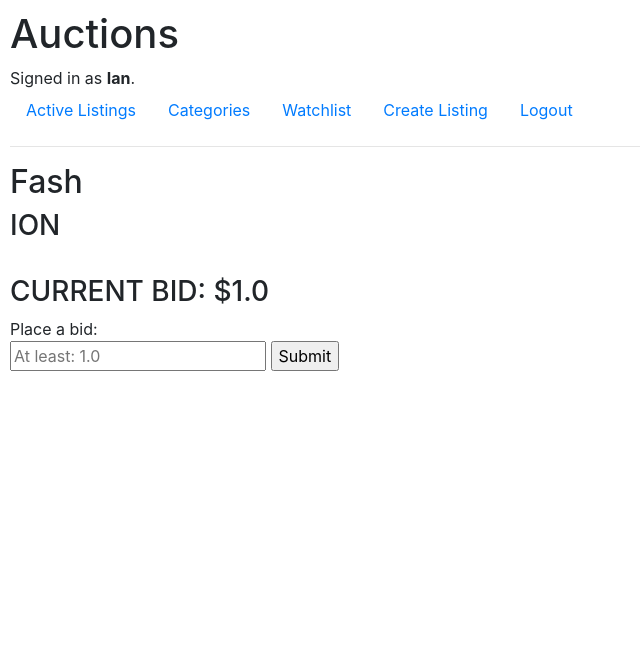
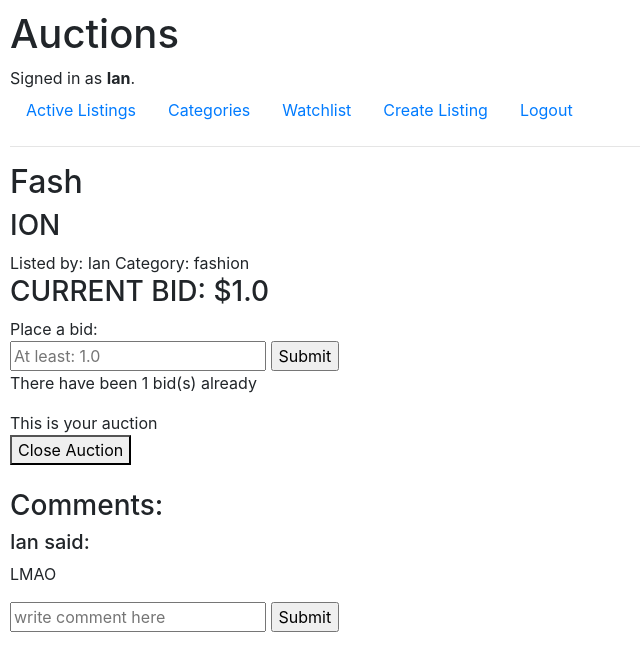
Before and after one commit to ithompson813/cs33week2, a Django app: a page that uses commerce/auctions/templates/auctions/listings/listing.html in a window 1280 px wide. Shown: the top 671 px of the page, without its empty margins (0-640 px from the left). Run offline with Django 3.2, Linux system fonts and the light colour scheme; a user stored in the database is signed in; data comes from the database, SQL or seed files in the repository; both versions use the stored data as it was after the commit; some libraries are stand-ins or nearby versions.

Commit message:
added comments & categories, cleaned up logic

```diff
--- a/commerce/auctions/models.py
+++ b/commerce/auctions/models.py
@@ -28,7 +28,7 @@ class Listing(models.Model):
     image = models.CharField(max_length=500, blank=True)
     is_active = models.BooleanField(default=True)
     category = models.CharField(max_length=64, choices=category_choices, default="none")
-    creator =  models.ForeignKey('User', on_delete=models.CASCADE)
+    creator =  models.ForeignKey('User', on_delete=models.CASCADE, null=True)
 
     def __str__(self):
         return f"{self.title}"
@@ -47,7 +47,12 @@ class Bid(models.Model):
 
 
 class Comment(models.Model):
-    pass
+    text = models.CharField(max_length=500, null=True)
+    writer = models.ForeignKey('User', on_delete=models.CASCADE, null=True)
+    item = models.ForeignKey('Listing', on_delete=models.CASCADE, null=True)
+
+    def __str__(self):
+        return f"Comment made by {self.writer} on {self.item}"
 
 
 class Category(models.Model):
--- a/commerce/auctions/templates/auctions/listings/listing.html
+++ b/commerce/auctions/templates/auctions/listings/listing.html
@@ -6,21 +6,85 @@
 
     <h3> {{listing.description}} </h3>
 
+    <h7> Listed by: {{listing.creator}} </h7>
+
+    <h7> Category: {{listing.category}} </h7>
+
     {% if listing.image %}
     <div>
         <img src={{listing.image}} width = "25%">
     </div>
     {% endif %}
     <br>
-    <h3> CURRENT BID: ${{bid}} </h3>
 
-    <h7> Place a bid:</h7>
+    {% if listing.is_active %}
 
-    <form action = "{% url 'bid' %}">
-        <input type="number" name = "amount" placeholder="At least: {{bid}}">
-        <input type="hidden" name="listing" value={{listing}}>
+        <h3> CURRENT BID: ${{bid.amount}} </h3>
+
+        <h7> Place a bid:</h7>
+
+        <form action = "{% url 'bid' %}">
+            <input type="float" name = "amount" placeholder="At least: {{bid.amount}}">
+            <input type="hidden" name="listing" value="{{listing}}">
+            <input type="submit">
+        </form>
+
+        <p> There have been {{bid_count}} bid(s) already </p>
+
+        {% ifequal listing.creator current_user %}
+
+            <h7>This is your auction</h7>
+            <form action = "{% url 'close' %}">
+                <input type="hidden" name = "listing" value="{{listing}}">
+                <button type="submit"> Close Auction </button>
+            </form>
+
+        {% endifequal %}
+
+    {% else %}
+
+            <h2> Auction Closed</h2>
+
+            {% ifequal bid.bidder current_user %}
+
+                <h1> You Won! </h1>
+
+            {% endifequal %}
+
+    {% endif %}
+
+    <br>
+    <h3> Comments: </h3>
+
+    {% for comment in comments %}
+
+                <h5> {{comment.writer}} said: </h5>
+                <p> {{comment.text}} </p>
+
+    {% endfor %}
+
+    {% ifequal AnonymousUser current_user %}
+
+        <form action = "{% url 'comment' %}">
+            <input type="text" name = "text" placeholder="write comment here">
+            <input type="hidden" name="listing" value="{{listing}}">
+            <input type="submit">
+        </form>
+
+    {% endifequal %}
+
+    {% if user.is_authenticated %}
+
+    <form action = "{% url 'comment' %}">
+        <input type="text" name = "text" placeholder="write comment here">
+        <input type="hidden" name="listing" value="{{listing}}">
         <input type="submit">
     </form>
 
+    {% else %}
+
+        <h7> Sign in to comment</h7>
+
+    {% endif %}
 
 {% endblock %}
--- a/commerce/auctions/urls.py
+++ b/commerce/auctions/urls.py
@@ -7,9 +7,12 @@ urlpatterns = [
     path("login", views.login_view, name="login"),
     path("logout", views.logout_view, name="logout"),
     path("register", views.register, name="register"),
-    path("categories", views.categories, name="categories"),
+    path("categories", views.category_list, name="categories"),
+    path("categories/<str:category>", views.category_options, name="category_options"),
     path("watchlist", views.watchlist, name="watchlist"),
     path("create", views.create, name="create"),
     path("listings/<str:listing>", views.listing, name="listing"),
-    path("bid", views.bid, name="bid")
+    path("bid", views.bid, name="bid"),
+    path("close", views.close, name="close"),
+    path("comment", views.comment, name="comment")
 ]
--- a/commerce/auctions/views.py
+++ b/commerce/auctions/views.py
@@ -7,7 +7,7 @@ from django.urls import reverse
 from django import forms
 from django.db.models import Max
 
-from .models import User, Listing, Bid
+from .models import Comment, User, Listing, Bid, category_choices
 
 
 def index(request):
@@ -71,8 +71,24 @@ def register(request):
         return render(request, "auctions/register.html")
 
 
-def categories(request):
-    return render(request, "auctions/index.html")
+def category_list(request):
+
+    return render(request, "auctions/categories.html", {
+
+        "categories": category_choices
+
+    })
+
+def category_options(request, category):
+
+    list_of_listings = Listing.objects.filter(category = category, is_active=True)
+
+    return render(request, "auctions/categories/category.html", {
+
+        "listings": list_of_listings,
+        "category": category
+
+    })
 
 def watchlist(request):
     return render(request, "auctions/index.html")
@@ -84,6 +100,7 @@ class NewListingForm(forms.Form):
     description = forms.CharField(widget=forms.Textarea, label = "Description")
     starting_bid = forms.FloatField(label = "Starting Bid")
     image = forms.CharField(label = "Image Link", required = False)
+    category = forms.CharField(label= "Category", widget=forms.Select(choices=category_choices))
 
 
 @login_required
@@ -97,49 +114,72 @@ def create(request):
 
         })
 
+    # when received as a post request, attempt to create new listing
     elif request.method == "POST":
 
+        # store data received from NewListingForm
         form = NewListingForm(request.POST)
 
-
+        # check data validity
         if form.is_valid():
 
             form_title = form.cleaned_data["title"]
             form_description = form.cleaned_data["description"]
             form_starting_bid = form.cleaned_data["starting_bid"]
             form_image = form.cleaned_data["image"]
+            form_category = form.cleaned_data["category"]
 
-            listing = Listing(title=form_title, description=form_description, starting_bid=form_starting_bid, image=form_image)
+            # check if a listing already exists
+            number_of_results = Listing.objects.filter(title = form_title).count()
+
+            if number_of_results > 0:
+                return HttpResponse("Error: Title not unique")
+
+            # create and save new listing item with data from form
+            listing = Listing(title=form_title, description=form_description, category=form_category,
+                                 starting_bid=form_starting_bid, image=form_image, creator=request.user)
             listing.save()
 
+            # create a starting bid for the item
             bid = Bid(amount=form_starting_bid, item=listing, bidder=request.user)
             bid.save()
 
+            # return user to index
             return HttpResponseRedirect(reverse("index"))
 
+        # if data is invalid, return user to form
         else:
             return render(request, "auctions/create.html", {
                 "form": form
             })
 
 
+# display listing page
 def listing(request, listing):
 
+    # store listing object
     listing_to_display = Listing.objects.get(title=listing)
 
-    #if (Bid.objects.get(item = listing_to_display)):
-        # highest_bid = Bid.objects.get(item = listing_to_display)
+    # determine max bid by first aggregating all bids on the listing and selecting the max by value amount
     all_bids = Bid.objects.filter(item = listing_to_display)
-    highest_bid = all_bids.aggregate(Max('amount'))
+    highest_bid_amount = all_bids.aggregate(Max('amount'))
+    highest_bid = Bid.objects.get(item = listing_to_display, amount = highest_bid_amount['amount__max'])
 
+    # get comment data
+    comments = Comment.objects.filter(item=listing_to_display)
+
+    # render html page with this data
     return render(request, "auctions/listings/listing.html", {
 
         "listing": listing_to_display,
-        "bid": highest_bid['amount__max']
+        'bid': highest_bid,
+        "bid_count": all_bids.count(),
+        "current_user": request.user,
+        "comments": comments
 
     })
 
-
+@login_required
 def bid(request):
 
     # retrieve listing title from html
@@ -174,3 +214,38 @@ def bid(request):
     # protect against non-numeric bids
     except ValueError:
         return HttpResponse("Invalid Bid")
+
+
+@login_required
+def close(request):
+
+    # retrieve data from html form
+    title = request.GET.get('listing')
+
+    # save listing to variable
+    item = Listing.objects.get(title=title)
+
+    # deactivate listing
+    item.is_active = False
+    item.save()
+
+    # return to listing page
+    return (listing(request, item))
+
+
+@login_required
+def comment(request):
+
+    # retrieve data from html form
+    title = request.GET.get('listing')
+    text = request.GET.get('text')
+
+    # save listing to variable
+    item = Listing.objects.get(title=title)
+
+    # create and save new comment
+    comment = Comment(text=text, item=item, writer=request.user)
+    comment.save()
+
+    # return user to listing page
+    return (listing(request, item))
```
Also changed, not shown: commerce/auctions/templates/auctions/categories.html (added, +16 -0 lines), commerce/auctions/templates/auctions/categories/category.html (added, +23 -0 lines), commerce/auctions/migrations/0009_listing_creator.py (added), commerce/auctions/migrations/0010_auto_20210713_2323.py (added), commerce/auctions/migrations/0011_rename_bidder_comment_writer.py (added), commerce/db.sqlite3.
